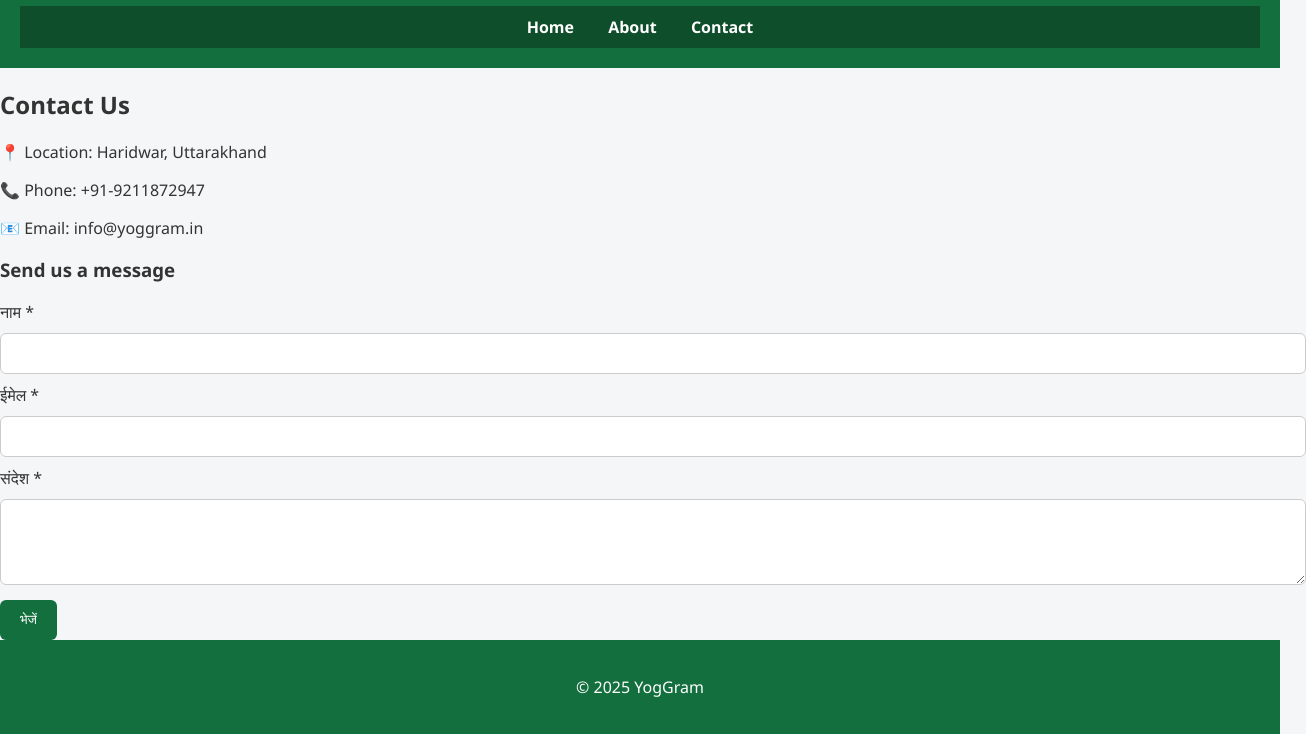
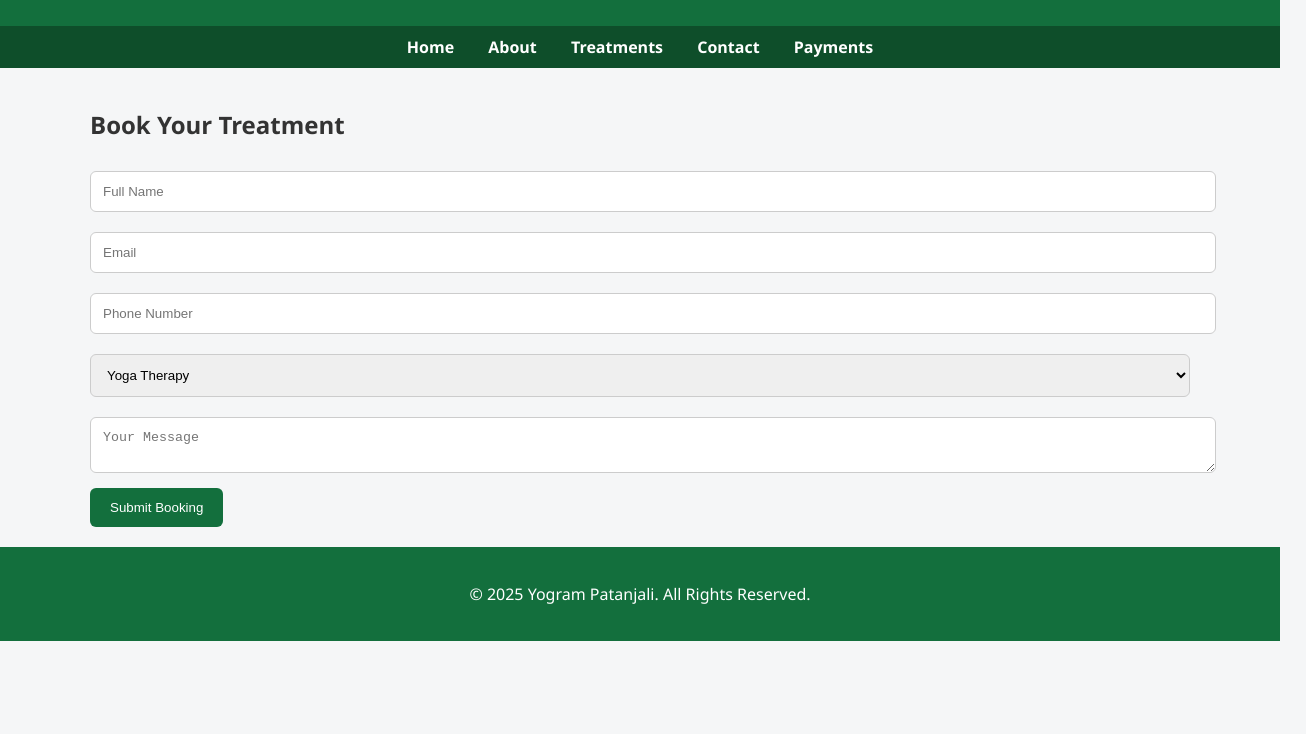
Before and after one commit to yoggrambooking/yoggrambooking, a plain HTML site: page contact.html in a window 1280 px wide. Shown: the part 100-834 px from the top of the page, 1306 px wide, since content can reach past the window. After the commit the page ends 800 px from the top, so only its background shows below. Drawn offline with Linux system fonts and the light colour scheme.

Commit message:
Update contact.html

```diff
--- a/contact.html
+++ b/contact.html
@@ -1,47 +1,44 @@
 <!DOCTYPE html>
-<html lang="hi">
+<html lang="en">
 <head>
   <meta charset="UTF-8">
   <meta name="viewport" content="width=device-width, initial-scale=1.0">
-  <title>Contact - YogGram</title>
+  <title>Contact – Yogram Patanjali</title>
   <link rel="stylesheet" href="style.css">
 </head>
 <body>
   <header>
-    <h1>🌿 YogGram</h1>
-    <nav>
-      <a href="index.html">Home</a>
-      <a href="about.html">About</a>
-      <a href="contact.html" class="active">Contact</a>
-    </nav>
+    <h1>Contact & Booking</h1>
   </header>
 
-  <main>
-    <h2>Contact Us</h2>
-    <p>📍 Location: Haridwar, Uttarakhand</p>
-    <p>📞 Phone: +91-9211872947</p>
-    <p>📧 Email: info@yoggram.in</p>
+  <nav>
+    <a href="index.html">Home</a>
+    <a href="about.html">About</a>
+    <a href="treatments.html">Treatments</a>
+    <a href="contact.html">Contact</a>
+    <a href="payments.html">Payments</a>
+  </nav>
 
-    <h3>Send us a message</h3>
-    <form action="https://formspree.io/f/YOUR_FORM_ID" method="POST">
-      <label>नाम *</label>
-      <input type="text" name="name" required>
-
-      <label>ईमेल *</label>
-      <input type="email" name="email" required>
-
-      <label>संदेश *</label>
-      <textarea name="message" rows="4" required></textarea>
-
-      <button type="submit">भेजें</button>
+  <div class="container">
+    <h2>Book Your Treatment</h2>
+    <form action="https://formspree.io/f/xzzaaaoj" method="POST">
+      <!-- Replace xyzabcde with your Formspree endpoint -->
+      <input type="text" name="name" placeholder="Full Name" required>
+      <input type="email" name="email" placeholder="Email" required>
+      <input type="tel" name="phone" placeholder="Phone Number" required>
+      <select name="treatment">
+        <option value="yoga">Yoga Therapy</option>
+        <option value="panchkarma">Panchkarma</option>
+        <option value="ayurveda">Ayurveda</option>
+        <option value="naturopathy">Naturopathy</option>
+      </select>
+      <textarea name="message" placeholder="Your Message"></textarea>
+      <button type="submit">Submit Booking</button>
     </form>
-  </main>
+  </div>
 
   <footer>
-    <p>© <span id="year"></span> YogGram</p>
+    <p>© 2025 Yogram Patanjali. All Rights Reserved.</p>
   </footer>
-  <script>
-    document.getElementById("year").textContent = new Date().getFullYear();
-  </script>
 </body>
 </html>
```
